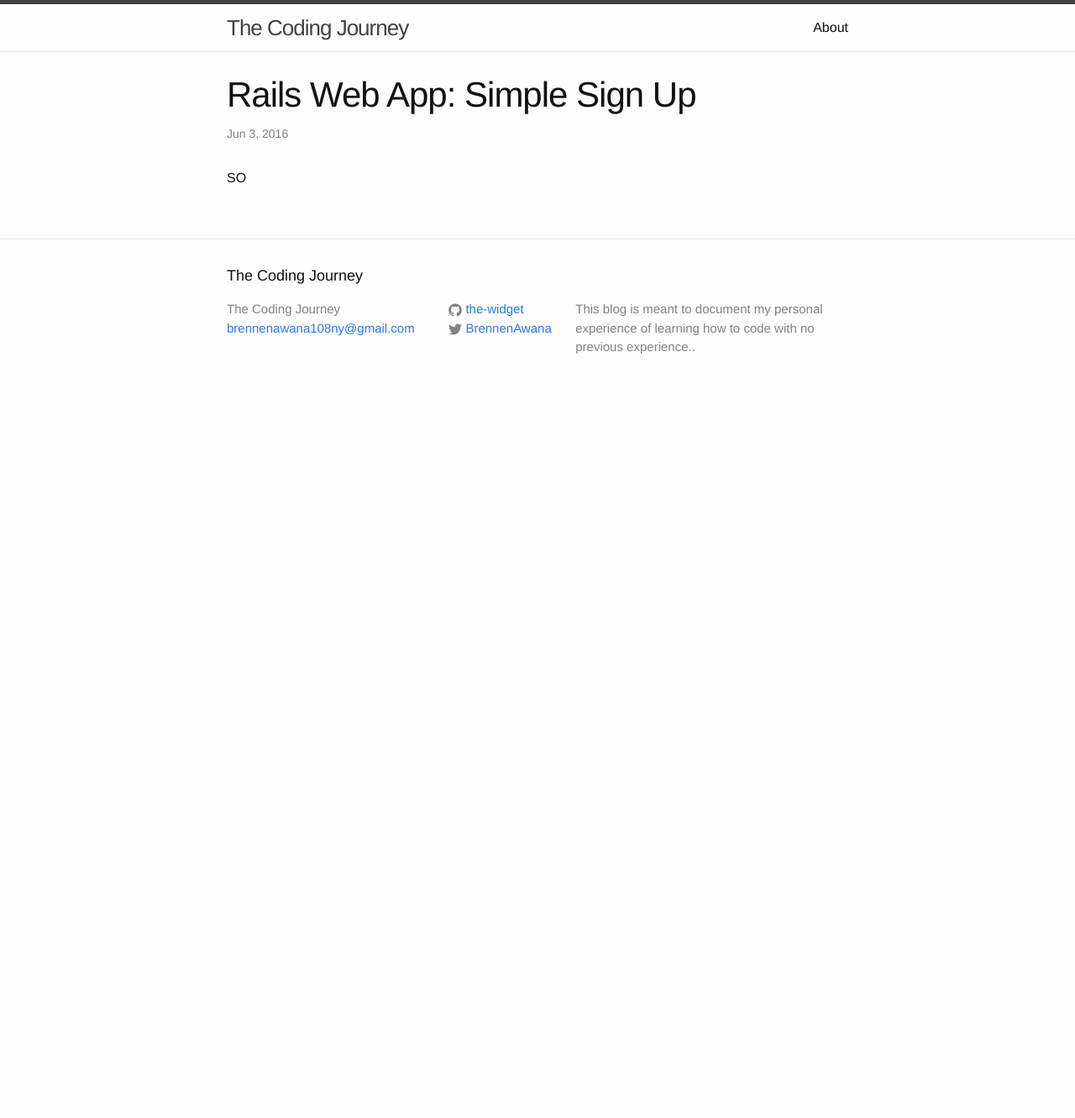
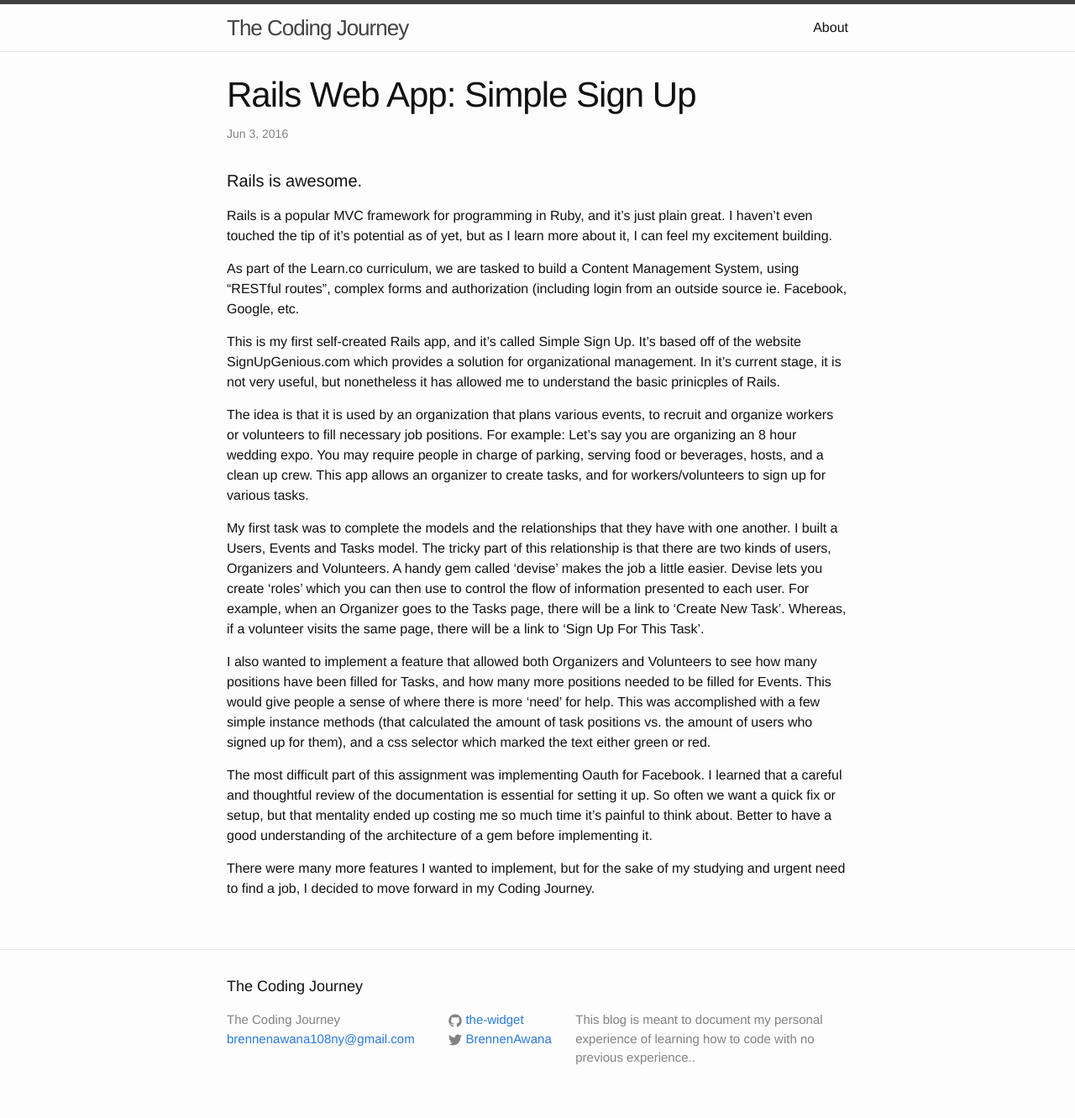
Before and after one commit to the-widget/the-widget.github.io, a Jekyll site: the page built from _posts/2016-06-03-rails-assessment.markdown, in a window 1280 px wide. Shown: the whole page at 84% size. Built offline with Jekyll 4.4.1, drawn with Linux system fonts in a browser that asks for light colours; before the commit the page ends 900 px from its top, so only the background shows below that.

Commit message:
wrote rails assessment blog

```diff
--- a/_posts/2016-06-03-rails-assessment.markdown
+++ b/_posts/2016-06-03-rails-assessment.markdown
@@ -5,4 +5,20 @@ date:   2016-06-03 09:25:20 -0500
 categories: rails ruby
 ---
 
-SO
+#### Rails is awesome.
+
+Rails is a popular MVC framework for programming in Ruby, and it's just plain great. I haven't even touched the tip of it's potential as of yet, but as I learn more about it, I can feel my excitement building.
+
+As part of the Learn.co curriculum, we are tasked to build a Content Management System, using "RESTful routes", complex forms and authorization (including login from an outside source ie. Facebook, Google, etc.
+
+This is my first self-created Rails app, and it's called Simple Sign Up. It's based off of the website SignUpGenious.com which provides a solution for organizational management. In it's current stage, it is not very useful, but nonetheless it has allowed me to understand the basic prinicples of Rails.
+
+The idea is that it is used by an organization that plans various events, to recruit and organize workers or volunteers to fill necessary job positions. For example: Let's say you are organizing an 8 hour wedding expo. You may require people in charge of parking, serving food or beverages, hosts, and a clean up crew. This app allows an organizer to create tasks, and for workers/volunteers to sign up for various tasks.
+
+My first task was to complete the models and the relationships that they have with one another. I built a Users, Events and Tasks model. The tricky part of this relationship is that there are two kinds of users, Organizers and Volunteers. A handy gem called 'devise' makes the job a little easier. Devise lets you create 'roles' which you can then use to control the flow of information presented to each user. For example, when an Organizer goes to the Tasks page, there will be a link to 'Create New Task'. Whereas, if a volunteer visits the same page, there will be a link to 'Sign Up For This Task'.
+
+I also wanted to implement a feature that allowed both Organizers and Volunteers to see how many positions have been filled for Tasks, and how many more positions needed to be filled for Events. This would give people a sense of where there is more 'need' for help. This was accomplished with a few simple instance methods (that calculated the amount of task positions vs. the amount of users who signed up for them), and a css selector which marked the text either green or red.
+
+The most difficult part of this assignment was implementing Oauth for Facebook. I learned that a careful and thoughtful review of the documentation is essential for setting it up. So often we want a quick fix or setup, but that mentality ended up costing me so much time it's painful to think about.  Better to have a good understanding of the architecture of a gem before implementing it.
+
+There were many more features I wanted to implement, but for the sake of my studying and urgent need to find a job, I decided to move forward in my Coding Journey.
```
Also changed, not shown: 1 other file.
